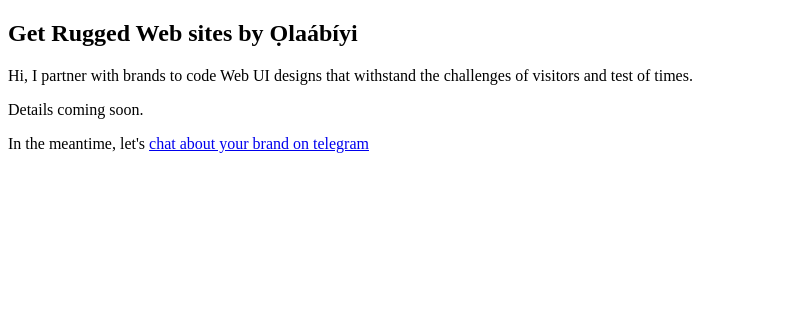
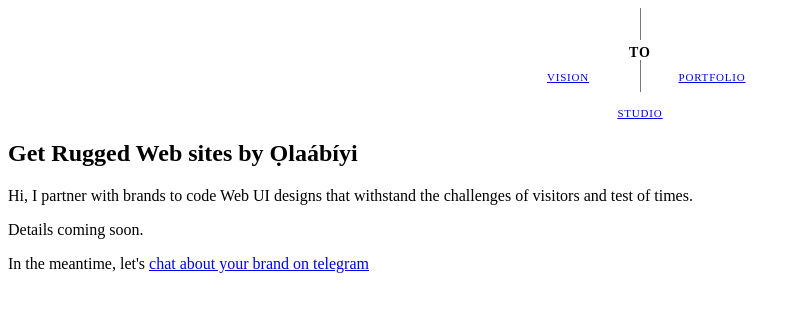
Before and after one commit to Toheeb/www.toheeb.com, an Eleventy site: page src/en/studio.md in a window 1280 px wide. Shown: the whole page, without its empty margins (0-800 px from the left). Built offline with nearby package versions, Linux system fonts and the light colour scheme; Eleventy itself is replaced by a stand-in of ours; files that its build step writes are made by us from their sources.

Commit message:
site navigation

```diff
--- a/src/_includes/page.html
+++ b/src/_includes/page.html
@@ -18,7 +18,7 @@
       data-website-id="ee6b55fc-1b3e-49db-a773-19541eb400b5"
     ></script>
 
-    <link rel="stylesheet" href="/en/_assets/css/site.css" />
+    <link rel="stylesheet" href="/en/site.css" />
 
     {{ style | safe }}
   </head>
@@ -26,6 +26,8 @@
   <body>
     <div class="window-primary">
       <main>
+        {% if siteNav !== false %} {% include './site-nav.html' %} {% endif %}
+
         <section>{{ content | safe }}</section>
       </main>
     </div>
--- /dev/null
+++ b/src/_includes/site-nav.html
@@ -0,0 +1,14 @@
+<nav class="site-nav">
+  <h1>TO</h1>
+
+  <p class="sr-only">Building the future of a self-sufficient web</p>
+
+  <p class="site-nav__links">
+    {% for anchor in site.menu %} {% if page.url === anchor.url %} {% set
+    hrefValue = "#" %} {% set isCurrentPage = 'aria-current=page' %} {% else %}
+    {% set hrefValue = anchor.url %} {% set isCurrentPage = '' %} {% endif %}
+
+    <a href="{{ hrefValue }}" {{isCurrentPage}}> {{- anchor.label -}} </a>
+    {% endfor %}
+  </p>
+</nav>
--- /dev/null
+++ b/src/en/_assets/site.css
@@ -0,0 +1,90 @@
+
+.sr-only {
+  clip: rect(0 0 0 0);
+  clip-path: inset(50%);
+  height: 1px;
+  overflow: hidden;
+  position: absolute;
+  white-space: nowrap;
+  width: 1px;
+}
+
+.site-nav {
+  display: grid;
+  gap: 1em;
+}
+
+.site-nav > h1 {
+  font-variant: all-small-caps;
+  letter-spacing: 0.05em;
+  line-height: 1;
+  margin: 0;
+  font-size: 1.25em;
+  font-weight: 900;
+  max-width: none;
+  padding: 0;
+
+  display: flex;
+  flex-direction: column;
+  place-items: center;
+}
+
+.site-nav > h1::before,
+.site-nav > h1::after {
+  content: "";
+  height: 0.8em;
+  width: 1px;
+  background-color: #777;
+}
+
+.site-nav h2 {
+  font-size: 1.1em;
+  margin: 3em 0 1em;
+}
+
+.site-nav h2 cite {
+  font-style: normal;
+}
+
+.site-nav__links {
+  --link-width: 9em;
+
+  margin: 0;
+  padding: 0;
+  display: flex;
+  flex-flow: row wrap;
+  justify-content: center;
+  row-gap: 1.25em;
+  text-align: center;
+  font-variant: all-small-caps;
+  letter-spacing: 0.05em;
+  line-height: 1;
+
+  width: 100%;
+  max-width: calc(2 * var(--link-width));
+}
+
+.site-nav__links > * {
+  text-indent: var(--link-cue-size);
+  flex: 0 1 var(--link-width);
+}
+
+.site-nav__links > [aria-current="page"] {
+  order: 3;
+}
+
+@media screen and (min-width: 320px) {
+  .site-nav > h1::before,
+  .site-nav > h1::after {
+    height: 1.6em;
+  }
+
+  .site-nav__links {
+    margin: -2.5em auto 0;
+  }
+}
+
+main > footer {
+  margin: 8rem auto 0;
+  font-size: .875em;
+}
```
Also changed, not shown: .eleventy.js.
